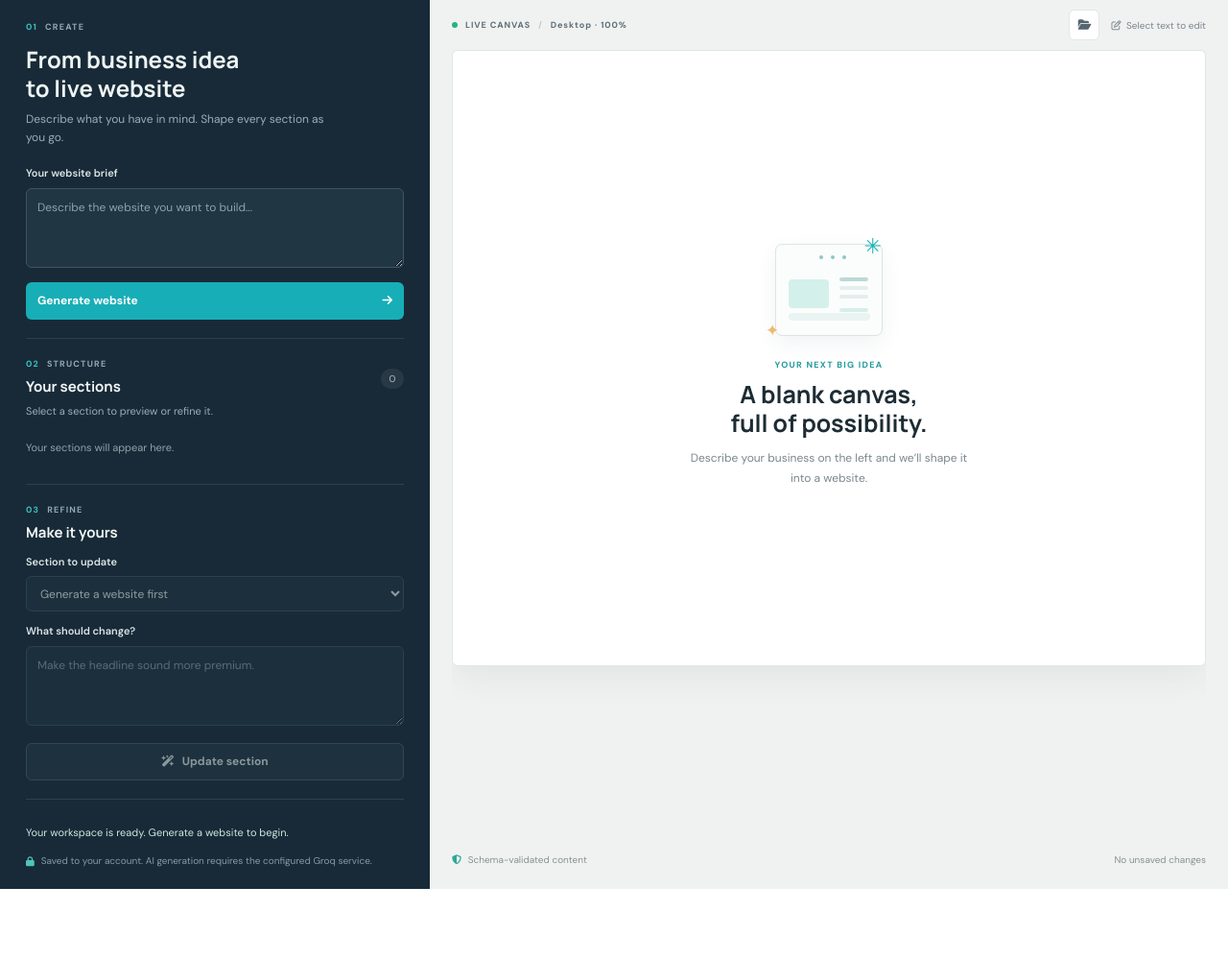
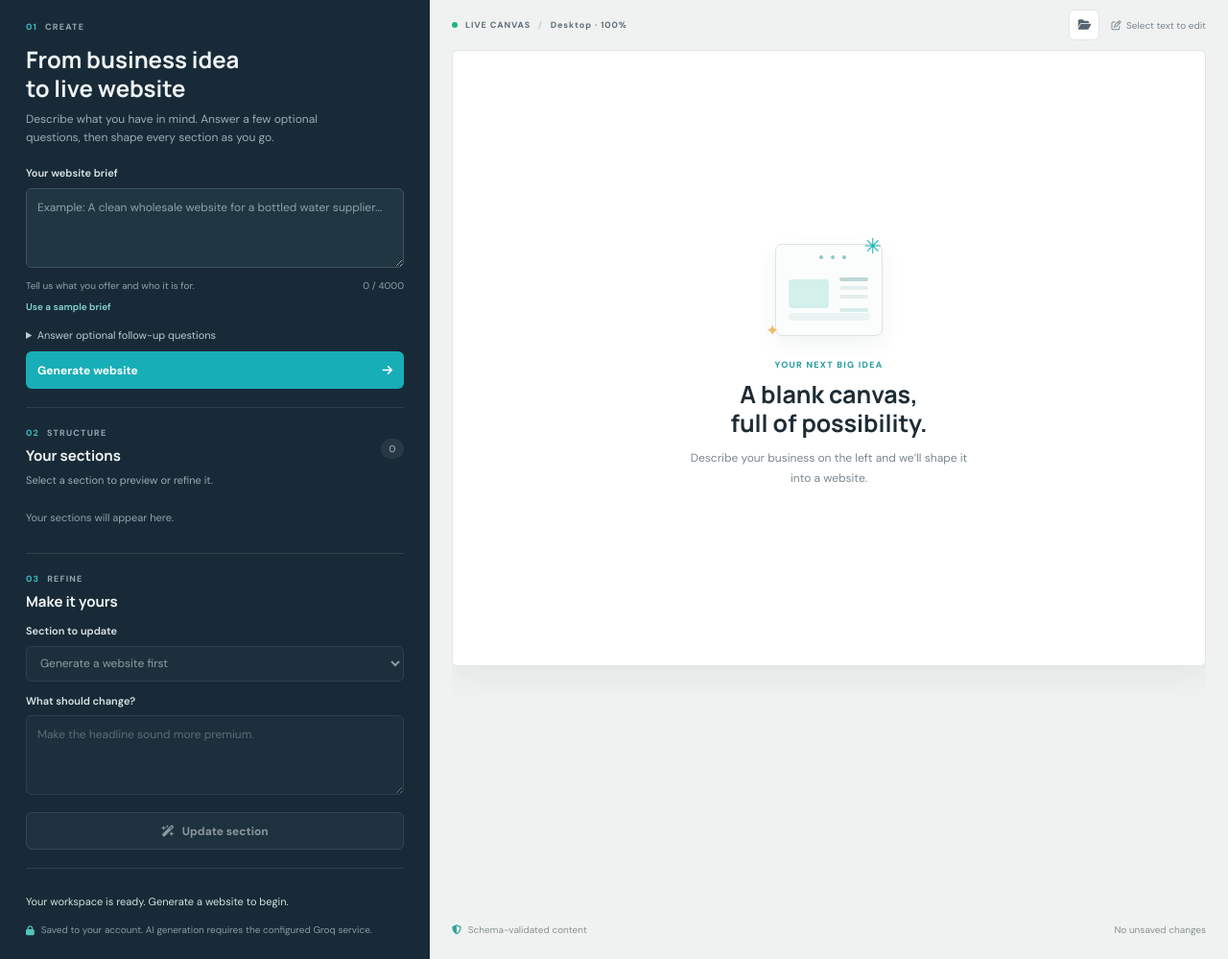
Before and after one commit to Akhil0104/cheers_the_pure, a Django app: page /builder/ in a window 1280 px wide. Shown: the part 68-1067 px from the top of the page at 96% size. Before the commit the page ends 994 px from the top, so only its background shows below. Run offline with Django 5.2, Linux system fonts and the light colour scheme; a user stored in the database is signed in; data comes from the database, SQL or seed files in the repository.

Commit message:
Refactor app.js and update styles and templates
- Improve functionality in app.js
- Enhance styling in builder.css
- Update workspace.html for better layout
- Add tests in tests.py for new features

```diff
--- a/ai_builder/static/ai_builder/app.js
+++ b/ai_builder/static/ai_builder/app.js
@@ -22,6 +22,12 @@
     canvas: document.getElementById('site-canvas'),
     generateForm: document.getElementById('generate-form'),
     prompt: document.getElementById('site-prompt'),
+    audience: document.getElementById('site-audience'),
+    goal: document.getElementById('site-goal'),
+    visualDirection: document.getElementById('site-visual-direction'),
+    promptCount: document.getElementById('prompt-count'),
+    samplePrompt: document.getElementById('sample-prompt-button'),
+    retryButton: document.getElementById('retry-button'),
     generateButton: document.getElementById('generate-button'),
     progress: document.getElementById('generation-progress'),
     progressMessage: document.getElementById('generation-message'),
@@ -79,7 +85,9 @@
         throw new Error('Your session has expired. Sign in again to continue.');
       }
       const serverError = payload && payload.error;
-      throw new Error(typeof serverError === 'string' ? serverError : `The server could not complete this request (${response.status}).`);
+      const error = new Error(typeof serverError === 'string' ? serverError : `The server could not complete this request (${response.status}).`);
+      error.activity = payload && payload.activity ? payload.activity : [];
+      throw error;
     }
     return payload;
   }
@@ -87,6 +95,25 @@
   function showMessage(message, isError) {
     elements.feedback.textContent = message;
     elements.feedback.classList.toggle('is-error', Boolean(isError));
+  }
+
+  function updatePromptCount() {
+    elements.promptCount.textContent = `${elements.prompt.value.length} / 4000`;
+  }
+
+  function generationPayload() {
+    return {
+      prompt: elements.prompt.value.trim(),
+      audience: elements.audience.value.trim(),
+      goal: elements.goal.value.trim(),
+      visual_direction: elements.visualDirection.value.trim()
+    };
+  }
+
+  function showActivity(activity) {
+    if (!Array.isArray(activity) || !activity.length) return;
+    const latest = activity[activity.length - 1];
+    if (latest && latest.summary) showMessage(latest.summary, latest.outcome === 'failed');
   }
 
   function markDirty(message) {
@@ -296,28 +323,49 @@
     }
     state.prompt = prompt;
     elements.generateButton.disabled = true;
+    elements.retryButton.hidden = true;
     elements.progress.hidden = false;
-    elements.progressMessage.textContent = 'Designing the page structure…';
+    elements.progressMessage.textContent = 'Planning your page structure…';
     showMessage('Generating and validating your website.');
     const progressTimer = window.setTimeout(function () {
-      elements.progressMessage.textContent = 'Checking sections and content…';
+      elements.progressMessage.textContent = 'Checking sections, links, and content…';
     }, 1800);
     try {
       const result = await request(workspace.dataset.generateUrl, {
         method: 'POST',
-        body: JSON.stringify({ prompt: prompt })
+        body: JSON.stringify(generationPayload())
       });
       window.clearTimeout(progressTimer);
+      showActivity(result.activity);
       loadSavedSite(result.saved_site, prompt);
       markSaved('Website generated and saved to your account.');
     } catch (error) {
       window.clearTimeout(progressTimer);
+      showActivity(error.activity);
       showMessage(error.message, true);
+      elements.retryButton.hidden = false;
     } finally {
       elements.generateButton.disabled = false;
       elements.progress.hidden = true;
     }
   });
+
+  elements.retryButton.addEventListener('click', function () {
+    elements.generateForm.requestSubmit();
+  });
+
+  elements.samplePrompt.addEventListener('click', function () {
+    elements.prompt.value = 'A clean wholesale website for a bottled water supplier serving hotels, restaurants, and retailers.';
+    elements.audience.value = 'Hotels, restaurants, and retail distributors';
+    elements.goal.value = 'Collect wholesale quote requests';
+    elements.visualDirection.value = 'Calm, clear, and trustworthy';
+    updatePromptCount();
+    elements.prompt.focus();
+    showMessage('Sample brief added. Edit it or generate when ready.');
+  });
+
+  elements.prompt.addEventListener('input', updatePromptCount);
+  updatePromptCount();
 
   function loadSavedSite(savedSite, prompt) {
     state.site = savedSite.site;
--- a/ai_builder/static/ai_builder/builder.css
+++ b/ai_builder/static/ai_builder/builder.css
@@ -45,7 +45,18 @@ body:has(#saas-workspace) .main-content { max-width: none; margin: 0; padding: 0
 .field-label { display: block; margin: 12px 0 7px; color: #dbe5e7; font-size: 11px; font-weight: 600; }
 .builder-sidebar textarea, .builder-sidebar select { width: 100%; border: 1px solid #405460; border-radius: 6px; color: #f5f8f8; background: #203642; font: 12px/1.55 var(--builder-font); outline: none; }
 .builder-sidebar textarea { min-height: 83px; padding: 10px 11px; resize: vertical; }
+.builder-sidebar input { width: 100%; min-height: 36px; padding: 8px 10px; border: 1px solid #405460; border-radius: 6px; color: #f5f8f8; background: #203642; font: 12px/1.45 var(--builder-font); outline: none; }
+.builder-sidebar input::placeholder { color: #8ea2aa; }
+.builder-sidebar input:focus { border-color: #44c4c8; box-shadow: 0 0 0 3px #21b9c533; }
 .builder-sidebar textarea::placeholder { color: #8ea2aa; }
+.prompt-helper { display: flex; justify-content: space-between; gap: 8px; margin-top: 5px; color: #8ea2aa; font-size: 10px; }
+.sample-prompt-button, .retry-button { margin-top: 8px; padding: 0; border: 0; color: #82d8d6; background: transparent; cursor: pointer; font: 600 10px var(--builder-font); text-align: left; }
+.sample-prompt-button:hover, .retry-button:hover { color: #b5efeb; text-decoration: underline; }
+.follow-up-details { margin-top: 12px; color: #b9cbd0; font-size: 11px; }
+.follow-up-details summary { cursor: pointer; }
+.follow-up-fields { padding-top: 3px; }
+.follow-up-fields .field-label { margin-top: 9px; }
+.retry-button { width: 100%; min-height: 30px; padding: 0 10px; border: 1px solid #49616b; border-radius: 6px; text-align: center; }
 .builder-sidebar select { min-height: 37px; padding: 0 10px; }
 .builder-sidebar select:disabled, .builder-sidebar textarea:disabled { opacity: .55; }
 .builder-sidebar textarea:focus, .builder-sidebar select:focus { border-color: #44c4c8; box-shadow: 0 0 0 3px #21b9c533; }
--- a/ai_builder/templates/ai_builder/workspace.html
+++ b/ai_builder/templates/ai_builder/workspace.html
@@ -39,12 +39,26 @@
       <section class="control-section prompt-section">
         <div class="section-kicker"><span>01</span> CREATE</div>
         <h1>From business idea<br />to live website</h1>
-        <p class="sidebar-subtitle">Describe what you have in mind. Shape every section as you go.</p>
+        <p class="sidebar-subtitle">Describe what you have in mind. Answer a few optional questions, then shape every section as you go.</p>
         <form id="generate-form">
           <label class="field-label" for="site-prompt">Your website brief</label>
-          <textarea id="site-prompt" maxlength="4000" placeholder="Describe the website you want to build..." required></textarea>
+          <textarea id="site-prompt" maxlength="4000" placeholder="Example: A clean wholesale website for a bottled water supplier..." required aria-describedby="prompt-help"></textarea>
+          <div class="prompt-helper" id="prompt-help"><span>Tell us what you offer and who it is for.</span><span id="prompt-count">0 / 4000</span></div>
+          <button class="sample-prompt-button" id="sample-prompt-button" type="button">Use a sample brief</button>
+          <details class="follow-up-details">
+            <summary>Answer optional follow-up questions</summary>
+            <div class="follow-up-fields">
+              <label class="field-label" for="site-audience">Who is this for?</label>
+              <input id="site-audience" maxlength="4000" placeholder="Hotels, retailers, or local families." />
+              <label class="field-label" for="site-goal">What should visitors do?</label>
+              <input id="site-goal" maxlength="4000" placeholder="Request a wholesale quote." />
+              <label class="field-label" for="site-visual-direction">What should it feel like?</label>
+              <input id="site-visual-direction" maxlength="4000" placeholder="Calm, clear, and trustworthy." />
+            </div>
+          </details>
           <button class="primary-button" id="generate-button" type="submit"><span class="button-label">Generate website</span><i class="fa-solid fa-arrow-right" aria-hidden="true"></i></button>
           <div class="generation-progress" id="generation-progress" hidden aria-live="polite"><span class="loading-spinner" aria-hidden="true"></span><span id="generation-message">Preparing your website…</span></div>
+          <button class="retry-button" id="retry-button" type="button" hidden>Try generation again</button>
         </form>
       </section>
 
--- a/ai_builder/tests.py
+++ b/ai_builder/tests.py
@@ -489,6 +489,10 @@ class SiteBuilderApiTests(TestCase):
         self.assertEqual(builder_response.status_code, 200)
         self.assertContains(builder_response, "SaaSsum AI Builder")
         self.assertContains(builder_response, 'id="saas-workspace"')
+        self.assertContains(builder_response, 'id="sample-prompt-button"')
+        self.assertContains(builder_response, 'id="retry-button"')
+        self.assertContains(builder_response, "Answer optional follow-up questions")
+        self.assertContains(builder_response, 'aria-live="polite"')
 
         route_names_and_paths = (
             ("index", "/"),
```
